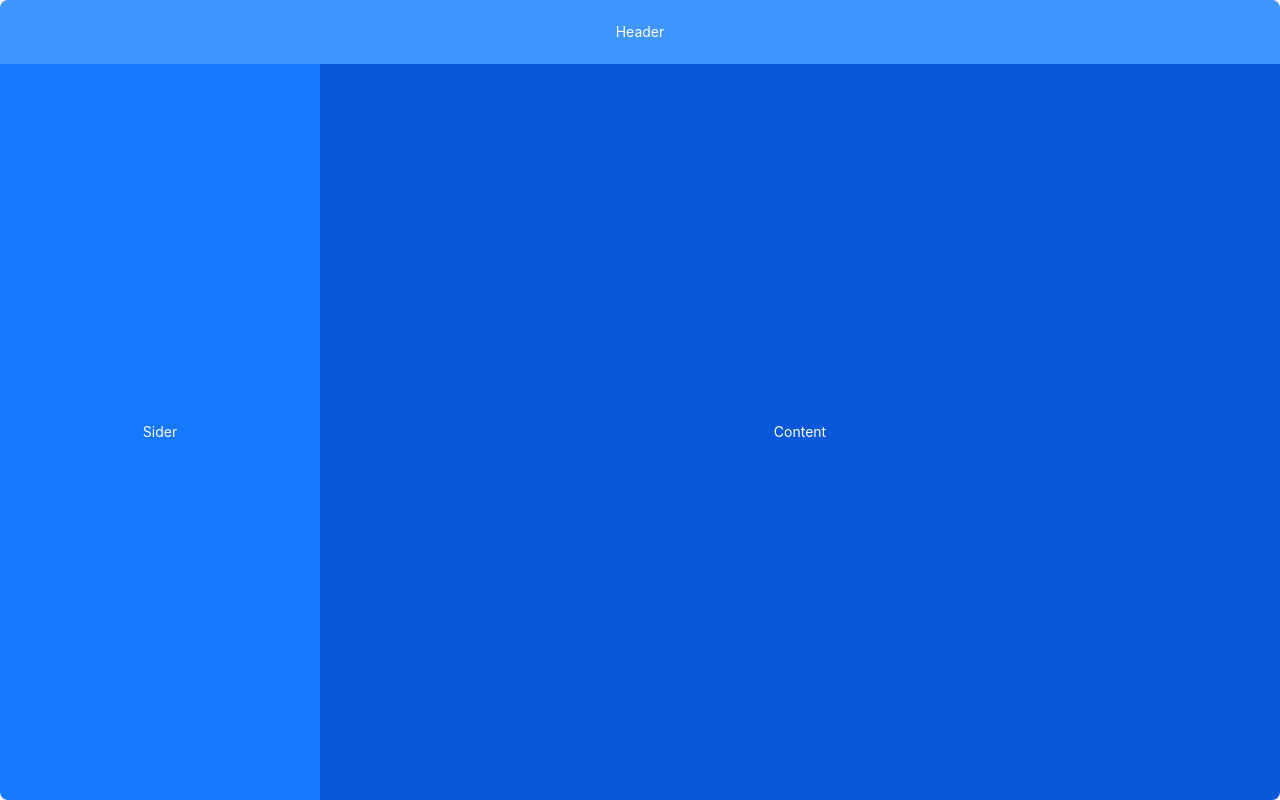
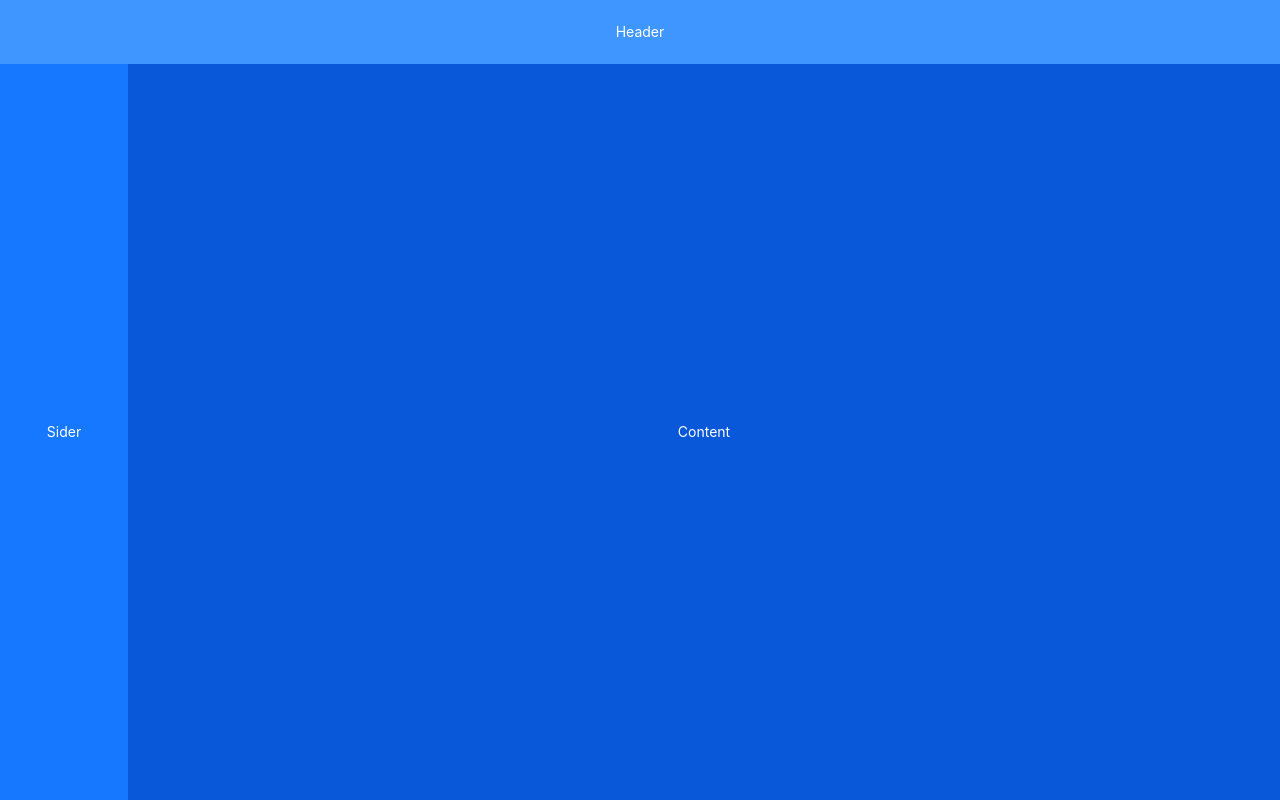
Before and after one commit to ZzYyfan/React-cli, a React (Vite) app: page / in a window 1280 px wide. Built offline with nearby package versions, Linux system fonts and the light colour scheme.

Commit message:
feat: layout

```diff
--- a/src/App.tsx
+++ b/src/App.tsx
@@ -44,7 +44,7 @@ const App = () => {
     backgroundColor: '#1677ff'
   }
   const layoutStyle = {
-    borderRadius: 8,
+    // borderRadius: 8,
     overflow: 'hidden',
     width: '100%',
     maxWidth: '100%'
@@ -53,7 +53,7 @@ const App = () => {
     <Layout style={layoutStyle}>
       <Header style={headerStyle}>Header</Header>
       <Layout>
-        <Sider width='25%' style={siderStyle}>
+        <Sider width='10%' style={siderStyle}>
           Sider
         </Sider>
         <Content style={contentStyle}>Content</Content>
```
Also changed, not shown: src/main.tsx (+4 -4 lines), src/layout/index.tsx (added).
